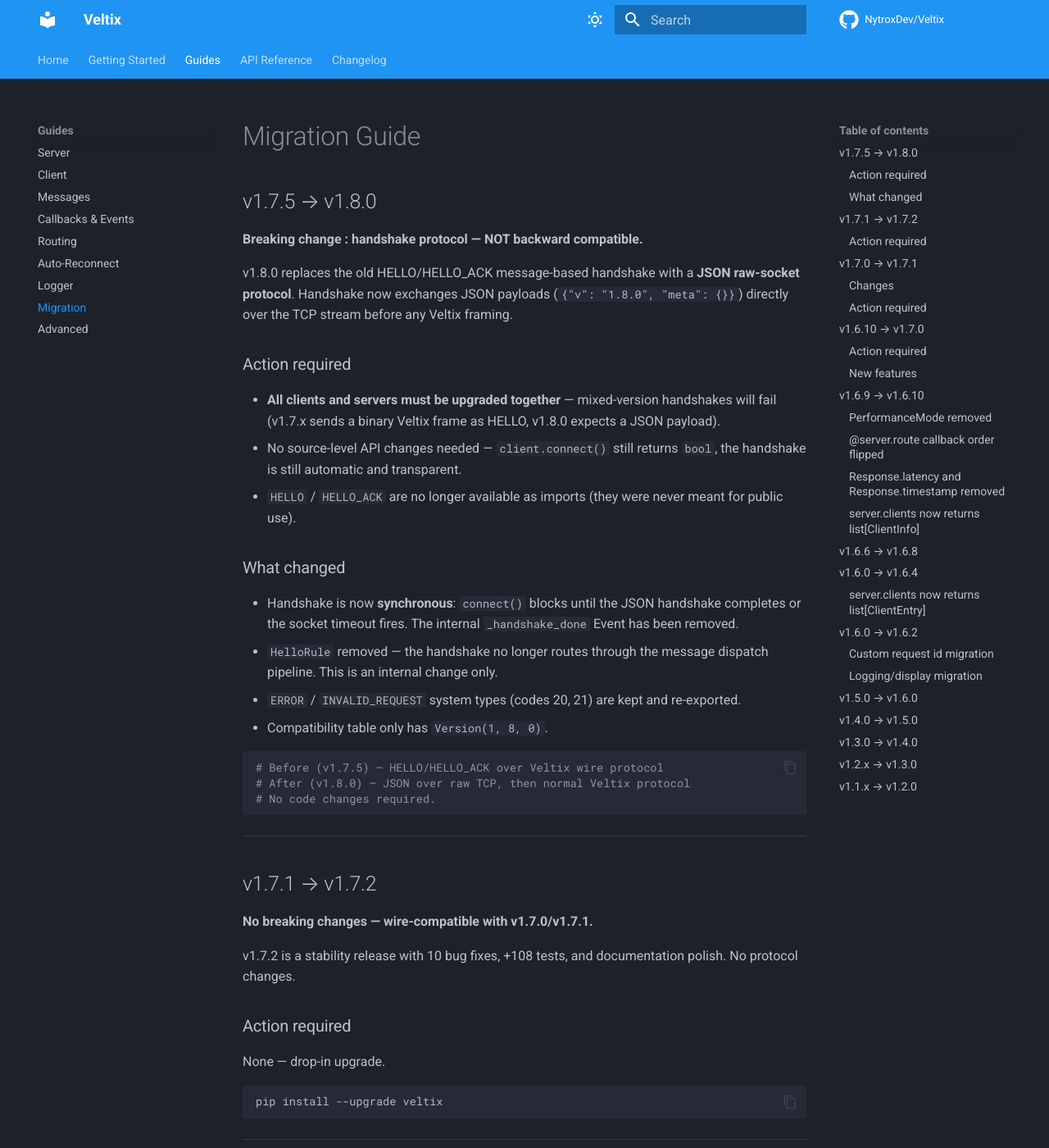
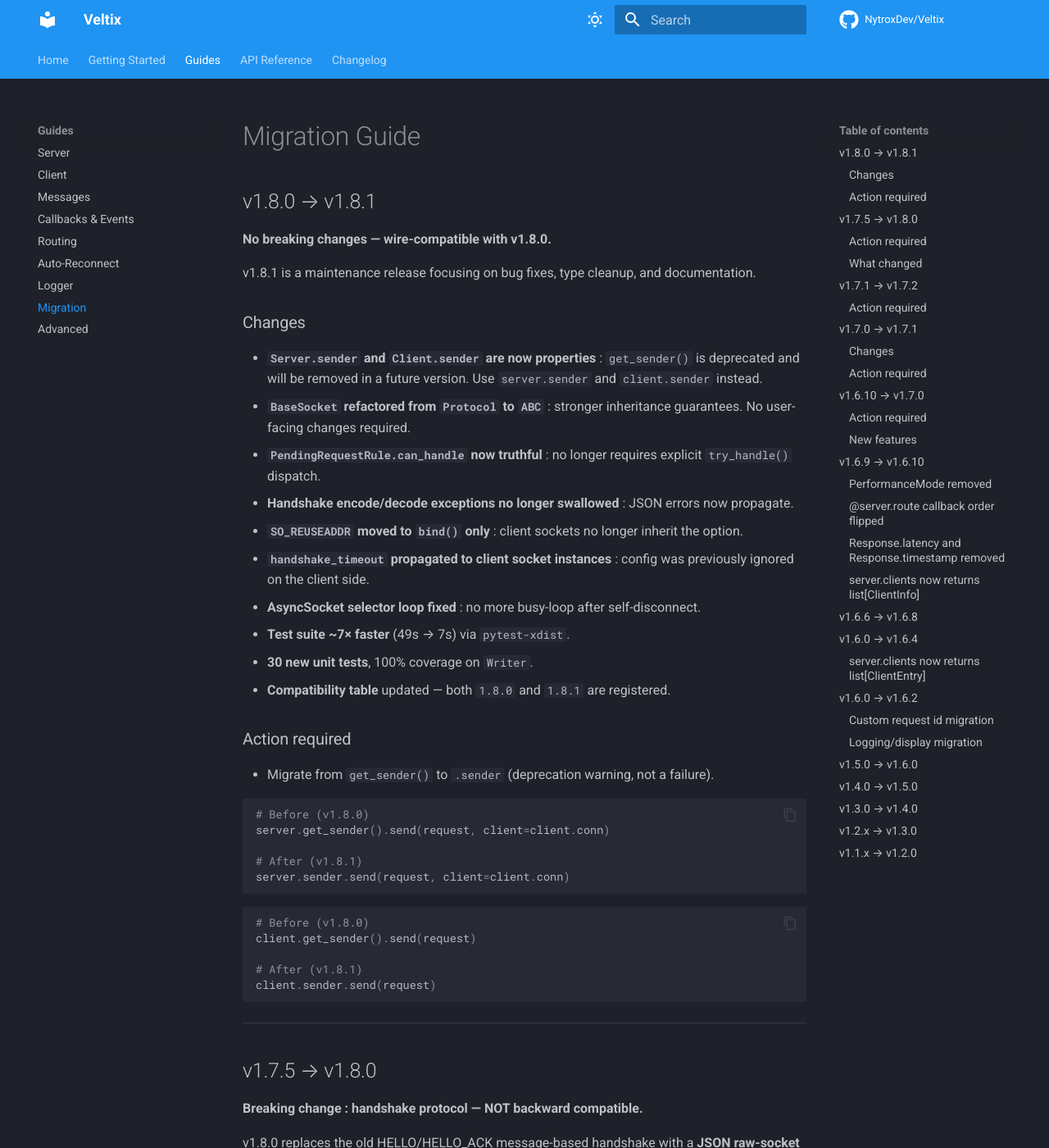
Before and after one commit to NytroxDev/Veltix, an MkDocs documentation site: the page built from docs/guides/migration.md, in a window 1280 px wide and 1400 px high. Shown: the whole window at 82% size. Built offline with MkDocs 1.6.1 and Material for MkDocs 9.7.7, drawn with Linux system fonts in a browser that asks for light colours; comment, search, counter and statistics services are not loaded; some of the changed text lies outside the part shown.

Commit message:
docs: update AGENTS.md, migration guide, and docs for v1.8.1

````diff
--- a/docs/guides/migration.md
+++ b/docs/guides/migration.md
@@ -1,4 +1,49 @@
 # Migration Guide
+
+## v1.8.0 → v1.8.1
+
+**No breaking changes — wire-compatible with v1.8.0.**
+
+v1.8.1 is a maintenance release focusing on bug fixes, type cleanup, and documentation.
+
+### Changes
+
+- **`Server.sender` and `Client.sender` are now properties** : `get_sender()` is deprecated
+  and will be removed in a future version. Use `server.sender` and `client.sender` instead.
+- **`BaseSocket` refactored from `Protocol` to `ABC`** : stronger inheritance guarantees.
+  No user-facing changes required.
+- **`PendingRequestRule.can_handle` now truthful** : no longer requires explicit
+  `try_handle()` dispatch.
+- **Handshake encode/decode exceptions no longer swallowed** : JSON errors now propagate.
+- **`SO_REUSEADDR` moved to `bind()` only** : client sockets no longer inherit the option.
+- **`handshake_timeout` propagated to client socket instances** : config was previously
+  ignored on the client side.
+- **AsyncSocket selector loop fixed** : no more busy-loop after self-disconnect.
+- **Test suite ~7× faster** (49s → 7s) via `pytest-xdist`.
+- **30 new unit tests**, 100% coverage on `Writer`.
+- **Compatibility table** updated — both `1.8.0` and `1.8.1` are registered.
+
+### Action required
+
+- Migrate from `get_sender()` to `.sender` (deprecation warning, not a failure).
+
+```python
+# Before (v1.8.0)
+server.get_sender().send(request, client=client.conn)
+
+# After (v1.8.1)
+server.sender.send(request, client=client.conn)
+```
+
+```python
+# Before (v1.8.0)
+client.get_sender().send(request)
+
+# After (v1.8.1)
+client.sender.send(request)
+```
+
+---
 
 ## v1.7.5 → v1.8.0
 
@@ -24,7 +69,7 @@
 - `HelloRule` removed — the handshake no longer routes through the message dispatch
   pipeline. This is an internal change only.
 - `ERROR` / `INVALID_REQUEST` system types (codes 20, 21) are kept and re-exported.
-- Compatibility table only has `Version(1, 8, 0)`.
+- Compatibility table now includes `Version(1, 8, 0)` and `Version(1, 8, 1)`.
 
 ```python
 # Before (v1.7.5) — HELLO/HELLO_ACK over Veltix wire protocol
````
Also changed, not shown: AGENTS.md (+4 -2 lines), docs/guides/callbacks.md (+1 -1 lines), docs/index.md (+1 -1 lines).
